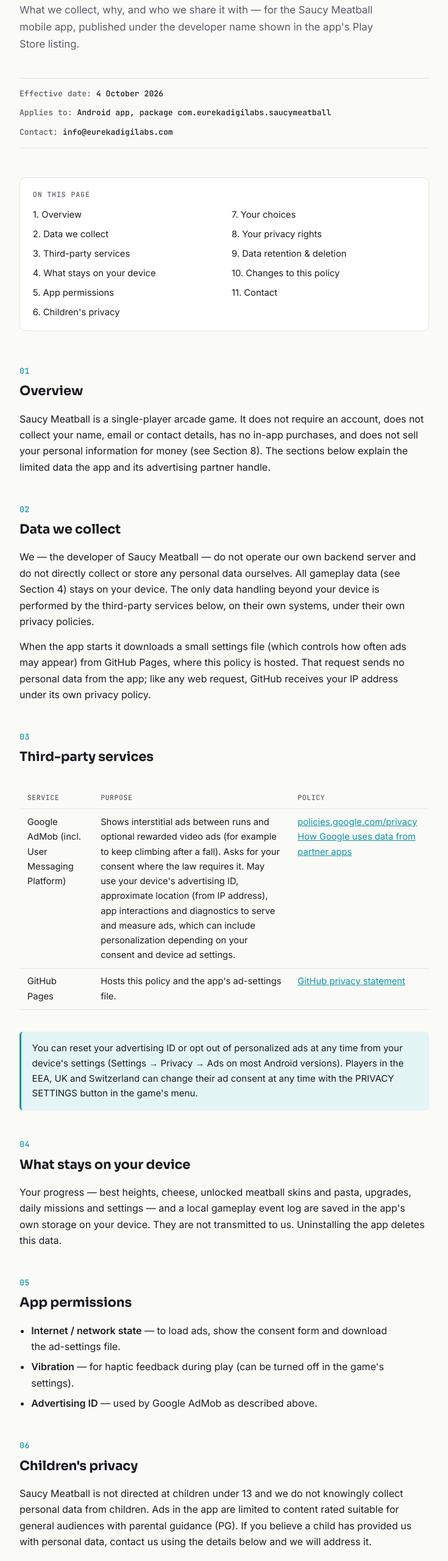
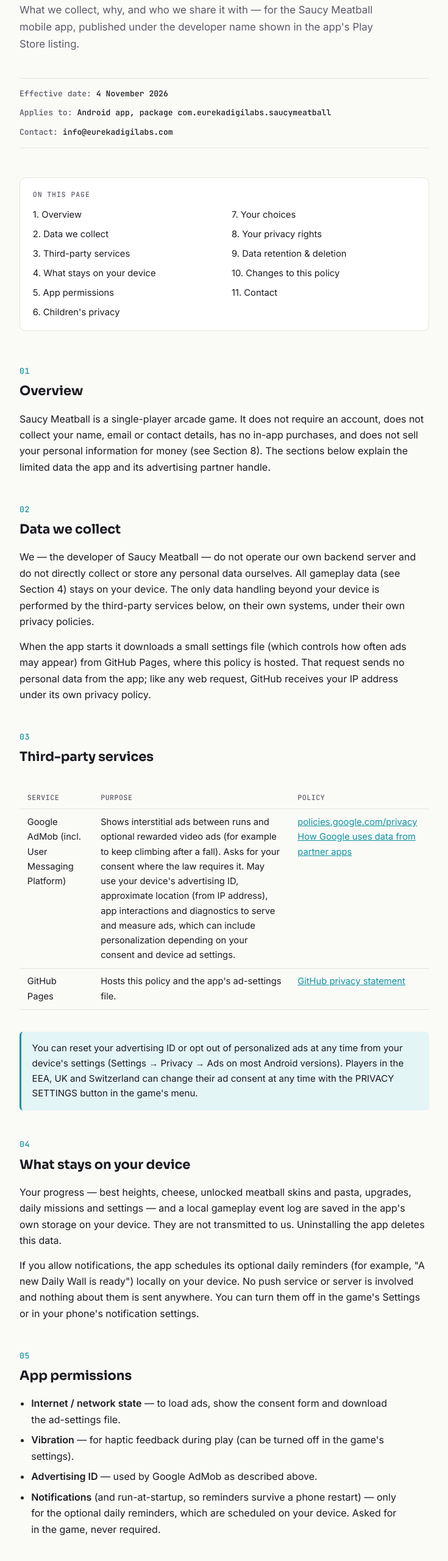
Before and after one commit to cherman95/saucy-meatball-privacy, a plain HTML site: page index.html in a window 1280 px wide. Shown: the part 161-2721 px from the top of the page at 61% size, without its empty margins (272-1007 px from the left). Drawn offline with Linux system fonts and the light colour scheme.

Commit message:
Privacy policy: optional local daily reminders (notifications permission); effective 4 November 2026
Co-Authored-By: Claude Opus 5.5 <noreply@anthropic.com>

```diff
--- a/index.html
+++ b/index.html
@@ -177,7 +177,7 @@
   <h1>Saucy Meatball</h1>
   <p class="sub">What we collect, why, and who we share it with — for the Saucy Meatball mobile app, published under the developer name shown in the app's Play Store listing.</p>
   <div class="meta">
-    <span>Effective date: <b>4 October 2026</b></span>
+    <span>Effective date: <b>4 November 2026</b></span>
     <span>Applies to: <b>Android app, package com.eurekadigilabs.saucymeatball</b></span>
     <span>Contact: <b>info@eurekadigilabs.com</b></span>
   </div>
@@ -243,6 +243,7 @@
     <span class="num">04</span>
     <h2>What stays on your device</h2>
     <p>Your progress — best heights, cheese, unlocked meatball skins and pasta, upgrades, daily missions and settings — and a local gameplay event log are saved in the app's own storage on your device. They are not transmitted to us. Uninstalling the app deletes this data.</p>
+    <p>If you allow notifications, the app schedules its optional daily reminders (for example, "A new Daily Wall is ready") locally on your device. No push service or server is involved and nothing about them is sent anywhere. You can turn them off in the game's Settings or in your phone's notification settings.</p>
   </section>
 
   <section id="permissions">
@@ -252,6 +253,7 @@
       <li><b>Internet / network state</b> — to load ads, show the consent form and download the ad-settings file.</li>
       <li><b>Vibration</b> — for haptic feedback during play (can be turned off in the game's settings).</li>
       <li><b>Advertising ID</b> — used by Google AdMob as described above.</li>
+      <li><b>Notifications</b> (and run-at-startup, so reminders survive a phone restart) — only for the optional daily reminders, which are scheduled on your device. Asked for in the game, never required.</li>
     </ul>
   </section>
 
```
